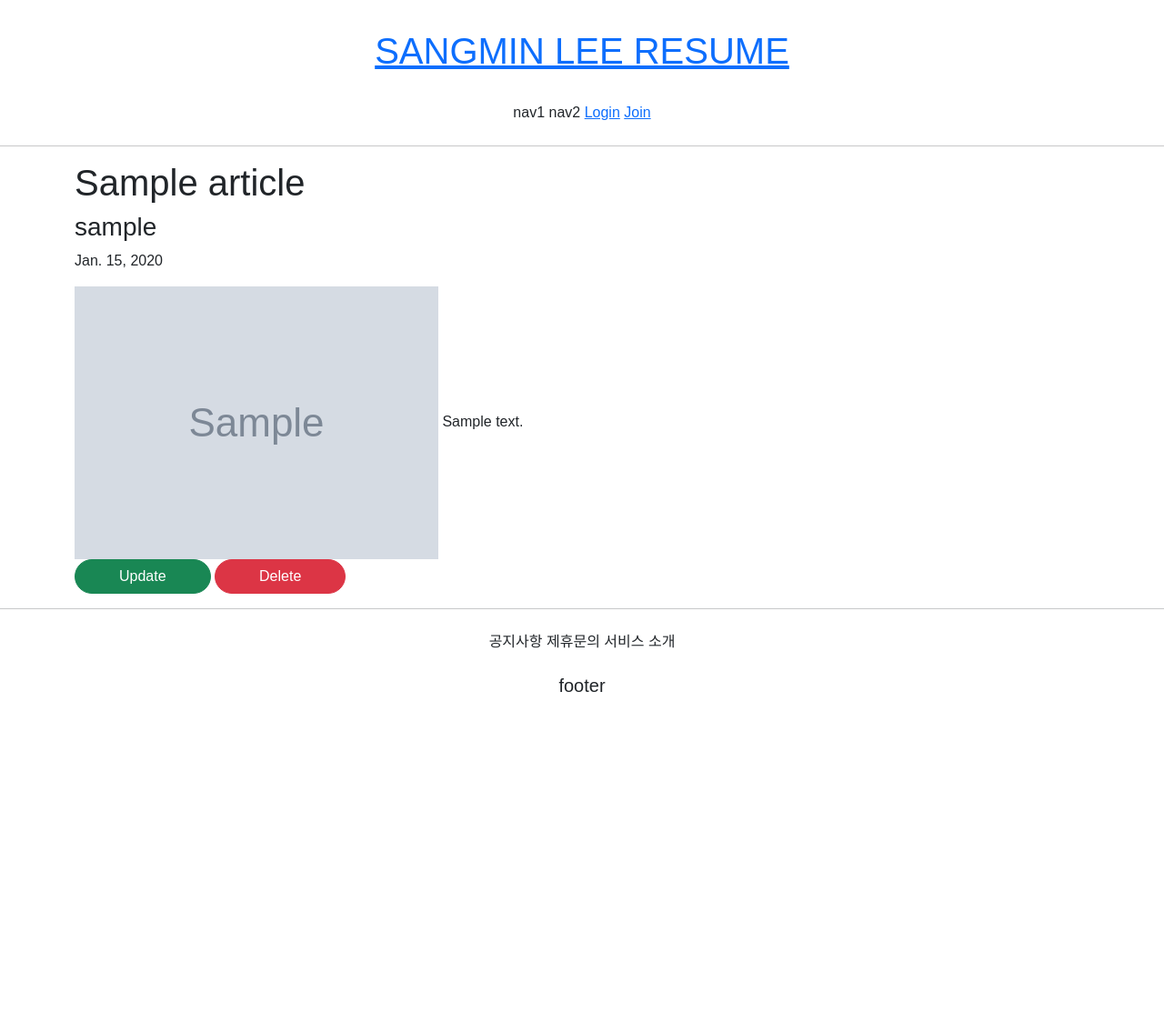
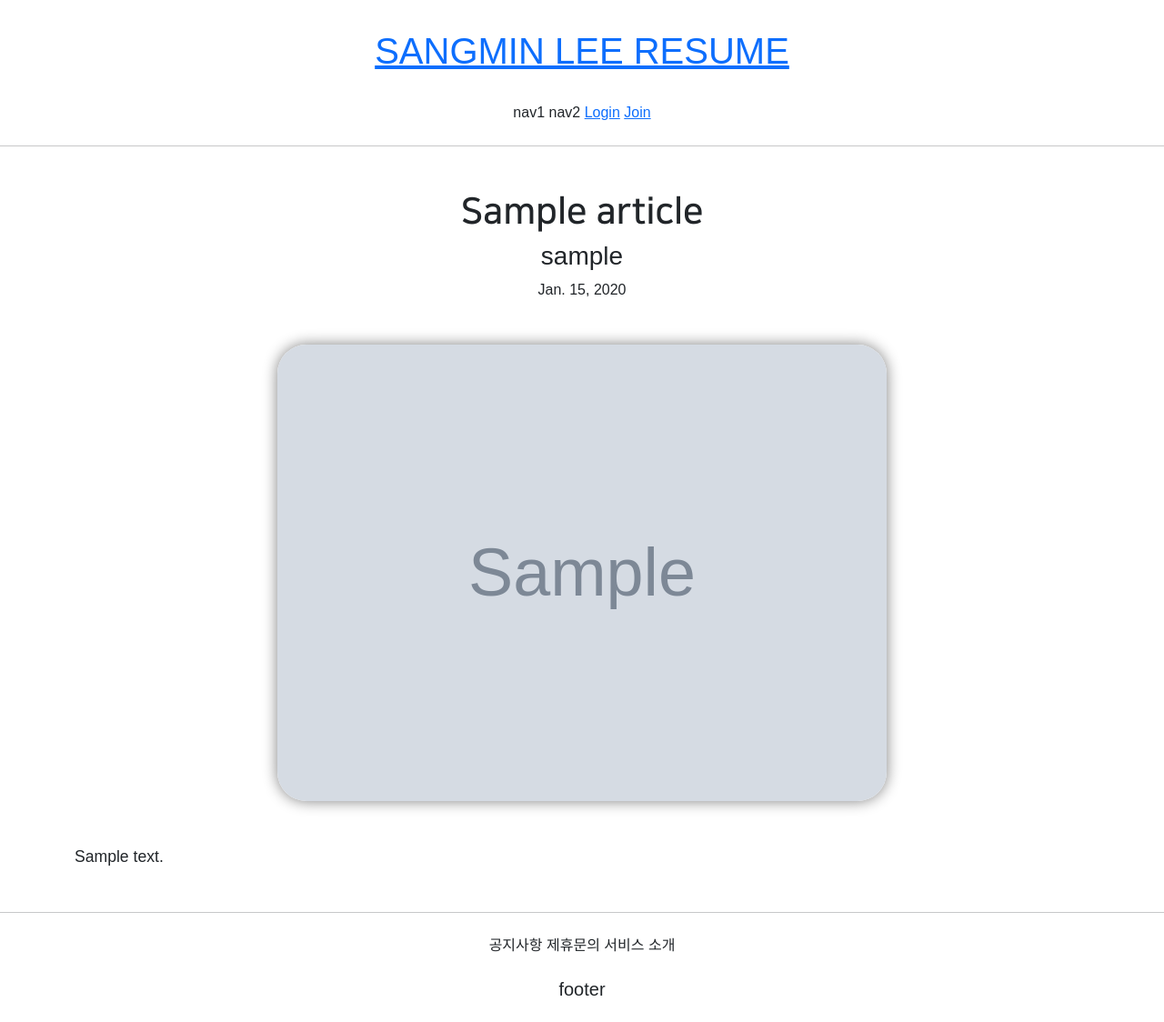
Before and after one commit to MONKEYZ9/SM_RESUME, a Django app: page /articleapp/detail/1 in a window 1280 px wide. Shown: the whole page at 91% size. Before the commit the page ends 761 px from the top, so only its background shows below. Run offline with Django 3.2, Linux system fonts and the light colour scheme; tables that the repository leaves empty hold one stand-in row (values such as "Sample post"); grey boxes marked "Sample" are stand-in pictures; parts of the project's set-up code (start-up, migrations or seed data) failed here and were passed over; some libraries are stand-ins or nearby versions; some web fonts are replaced.

Commit message:
update Article detail.html & css

```diff
--- a/articleapp/templates/articleapp/detail.html
+++ b/articleapp/templates/articleapp/detail.html
@@ -3,18 +3,24 @@
 {% block content %}
 
 
-    <div class="container">
-        <div>
+    <div class="container text-center">
+        <div class="my-5">
             {# 제목, 누가 썼는지, 작성일자#}
-            <h1>{{ target_article.title }}</h1>
+            <h1 class="NNS_B">{{ target_article.title }}</h1>
             <h3>{{ target_article.writer.profile.nickname }}</h3>
             <p>{{ target_article.create_at }}</p>
         </div>
         <div>
             {# 게시글 대표 이미지, 개시글 내용 #}
-            <img src="{{ target_article.image.url }}" alt="">
+            <img src="{{ target_article.image.url }}"
+                 class="article_image"
+                 alt="">
+            <div class="article_content my-5">
                 {{ target_article.content }}
             </div>
+        </div>
+
+        {% if target_article.writer == user %}
             <div>
                 <a href="{% url 'articleapp:update' pk=target_article.pk %}"
                    class="btn btn-success rounded-pill px-5">
@@ -25,6 +31,8 @@
                     Delete
                 </a>
             </div>
+        {% endif %}
+
     </div>
 
 {% endblock %}
--- a/static/base.css
+++ b/static/base.css
@@ -56,3 +56,14 @@
 .round_button:hover {
     color: dimgrey;
 }
+
+.article_image {
+    width: 60%;
+    border-radius: 2rem;
+    box-shadow: 0 0 1rem grey;
+}
+
+.article_content {
+    text-align: left;
+    font-size: 1.1rem;
+}
```
Also changed, not shown: README.md. Lines whose indentation alone changed are shown as unchanged.
